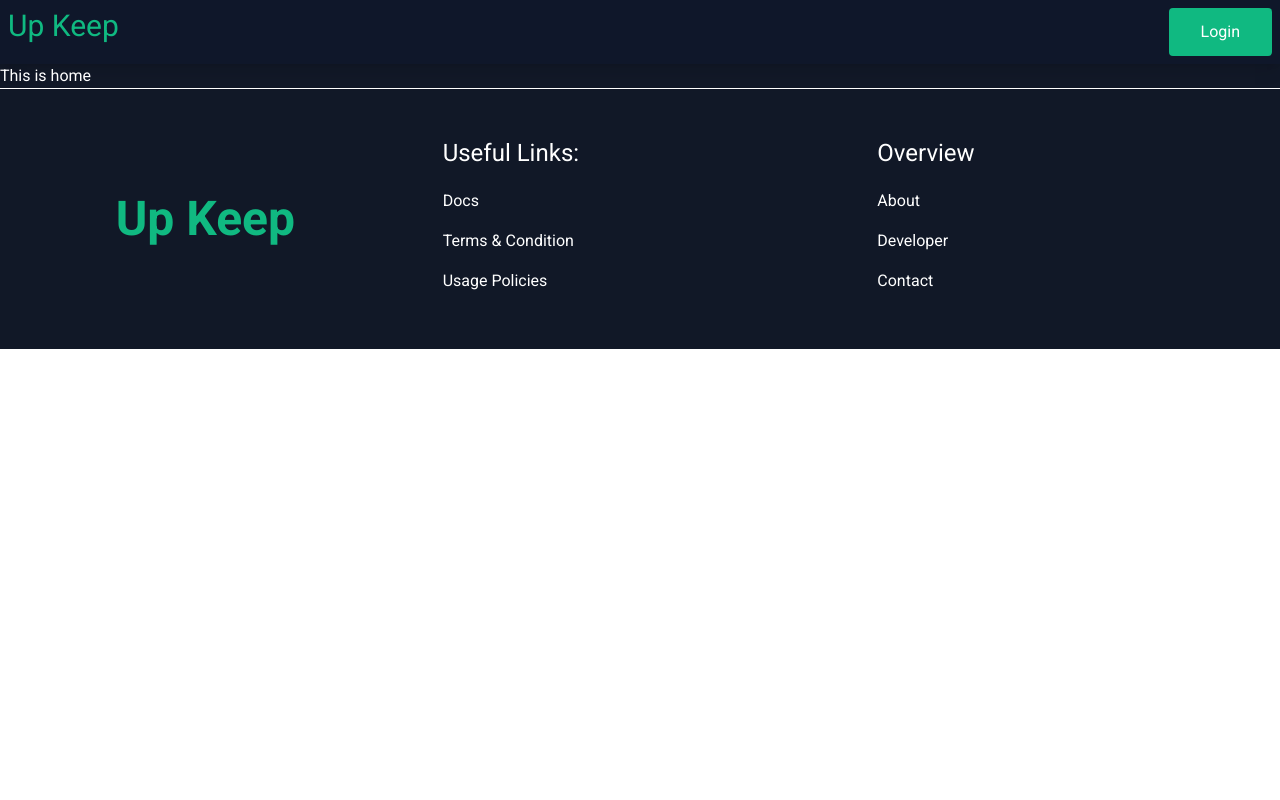
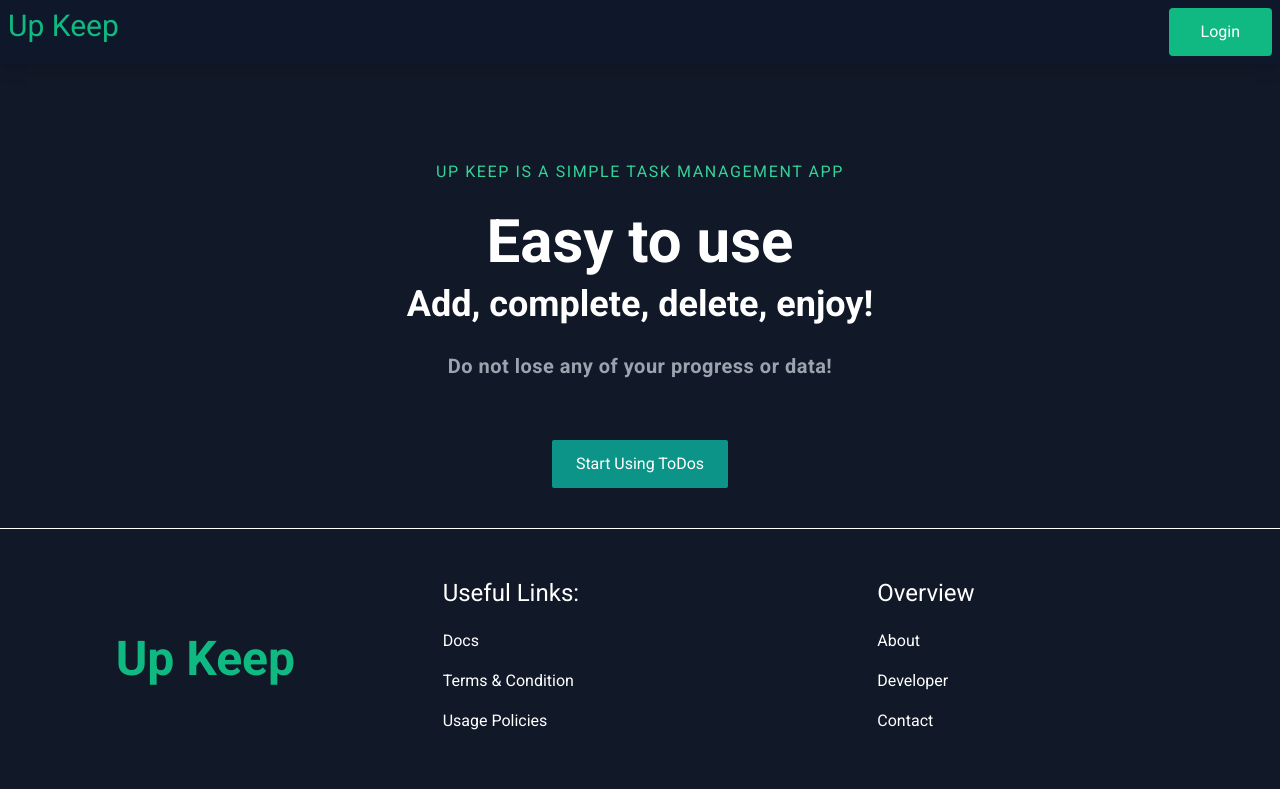
Before and after one commit to rakibulmd/Full-Stack-To-Do-App-Client, a React (Create React App) app: page / in a window 1280 px wide. Built offline with nearby package versions, Linux system fonts and the light colour scheme; no server answers.

Commit message:
added home banner

```diff
--- /dev/null
+++ b/src/Pages/Home/Banner.js
@@ -0,0 +1,29 @@
+import React from "react";
+import { Link } from "react-router-dom";
+
+const Banner = () => {
+    return (
+        <div className="bg-gray-900 text-white py-10 text-center mt-14">
+            <p className="uppercase text-emerald-400 tracking-widest">
+                UP KEEP is a simple task management APp
+            </p>
+            <h2 className="font-bold text-3xl md:text-6xl pt-7">Easy to use</h2>
+            <h2 className="font-bold text-2xl md:text-4xl pt-3">
+                Add, complete, delete, enjoy!
+            </h2>
+            <p className="text-gray-400 font-semibold text-lg md:text-xl pt-7 tracking-wide mb-5">
+                Do not lose any of your progress or data!
+            </p>
+            <div className="pt-10 text-center">
+                <Link
+                    to="/login"
+                    className="inline-block mx-2 bg-teal-600 hover:bg-teal-500 active:bg-teal-700 px-6 py-3 rounded-sm "
+                >
+                    Start Using ToDos
+                </Link>
+            </div>
+        </div>
+    );
+};
+
+export default Banner;
--- a/src/Pages/Home/Home.js
+++ b/src/Pages/Home/Home.js
@@ -1,11 +1,12 @@
 import React from "react";
+import { useAuthState } from "react-firebase-hooks/auth";
+import { Link } from "react-router-dom";
+import auth from "../../firebase.init";
+import Banner from "./Banner";
 
 const Home = () => {
-    return (
-        <div className="container">
-            <h2>This is home</h2>
-        </div>
-    );
+    const [user] = useAuthState(auth);
+    return <div>{user ? "" : <Banner></Banner>}</div>;
 };
 
 export default Home;
--- a/src/Pages/Login/Login.js
+++ b/src/Pages/Login/Login.js
@@ -1,8 +1,14 @@
-import React from "react";
-import { Link } from "react-router-dom";
+import React, { useEffect } from "react";
+import { Link, useNavigate } from "react-router-dom";
 import { useForm } from "react-hook-form";
+import { useSignInWithEmailAndPassword } from "react-firebase-hooks/auth";
+import auth from "../../firebase.init";
+import { toast } from "react-toastify";
 
 const Login = () => {
+    const navigate = useNavigate();
+    const [signInWithEmailAndPassword, user, loading, error] =
+        useSignInWithEmailAndPassword(auth);
     const {
         register,
         formState: { errors },
@@ -11,11 +17,31 @@ const Login = () => {
     const onSubmit = (data) => {
         const email = data.email;
         const password = data.password;
-        // handleSignIn(email, password);
+        handleSignIn(email, password);
     };
+    const handleSignIn = async (email, password) => {
+        await signInWithEmailAndPassword(email, password);
+    };
+    useEffect(() => {
+        if (user) {
+            navigate("/");
+            toast.success("Signed In Successfully.", {
+                position: "top-center",
+                autoClose: 2000,
+                hideProgressBar: false,
+                closeOnClick: true,
+                pauseOnHover: false,
+                draggable: true,
+                progress: undefined,
+            });
+        }
+    }, [user, navigate]);
     return (
         <div className="container mx-auto">
             <div className="max-w-[500px] mx-auto py-5">
+                <h2 className="py-3 text-center text-xl">
+                    You must have to logged in to use UP KEEP
+                </h2>
                 <form
                     className="py-10 px-5 bg-gray-800 rounded-md border border-emerald-500"
                     onSubmit={handleSubmit(onSubmit)}
--- a/src/Pages/Shared/Header/Header.js
+++ b/src/Pages/Shared/Header/Header.js
@@ -17,7 +17,14 @@ const Header = () => {
         <header className="bg-slate-900 text-white p-2 shadow-lg">
             <nav className="container mx-auto flex justify-between">
                 <h2 className="text-emerald-500 text-3xl hover:scale-105">
-                    Up Keep
+                    Up Keep{" "}
+                    {user ? (
+                        <span className="text-sm text-white">
+                            User: {user?.displayName}
+                        </span>
+                    ) : (
+                        ""
+                    )}
                 </h2>
                 {user ? (
                     <button
```
